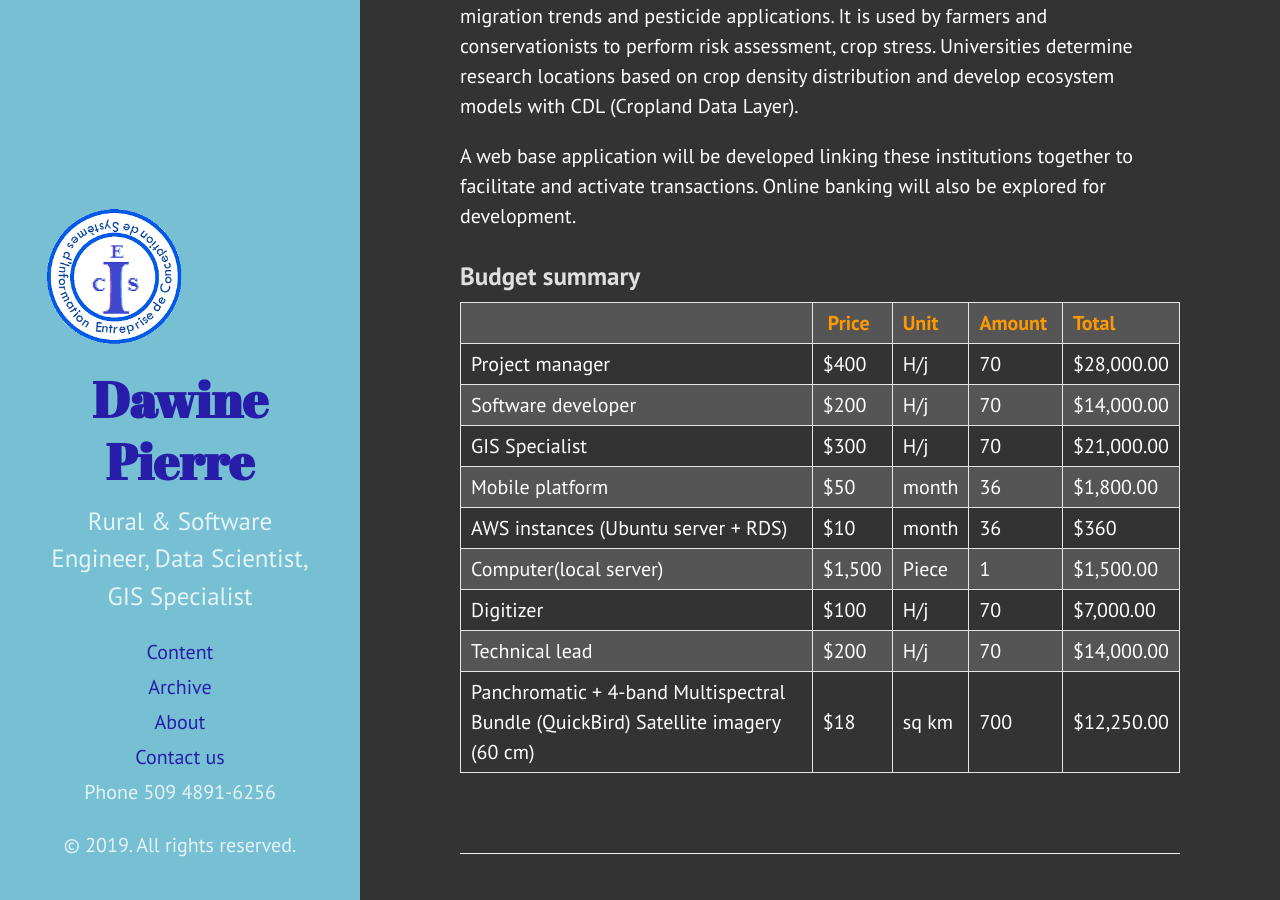
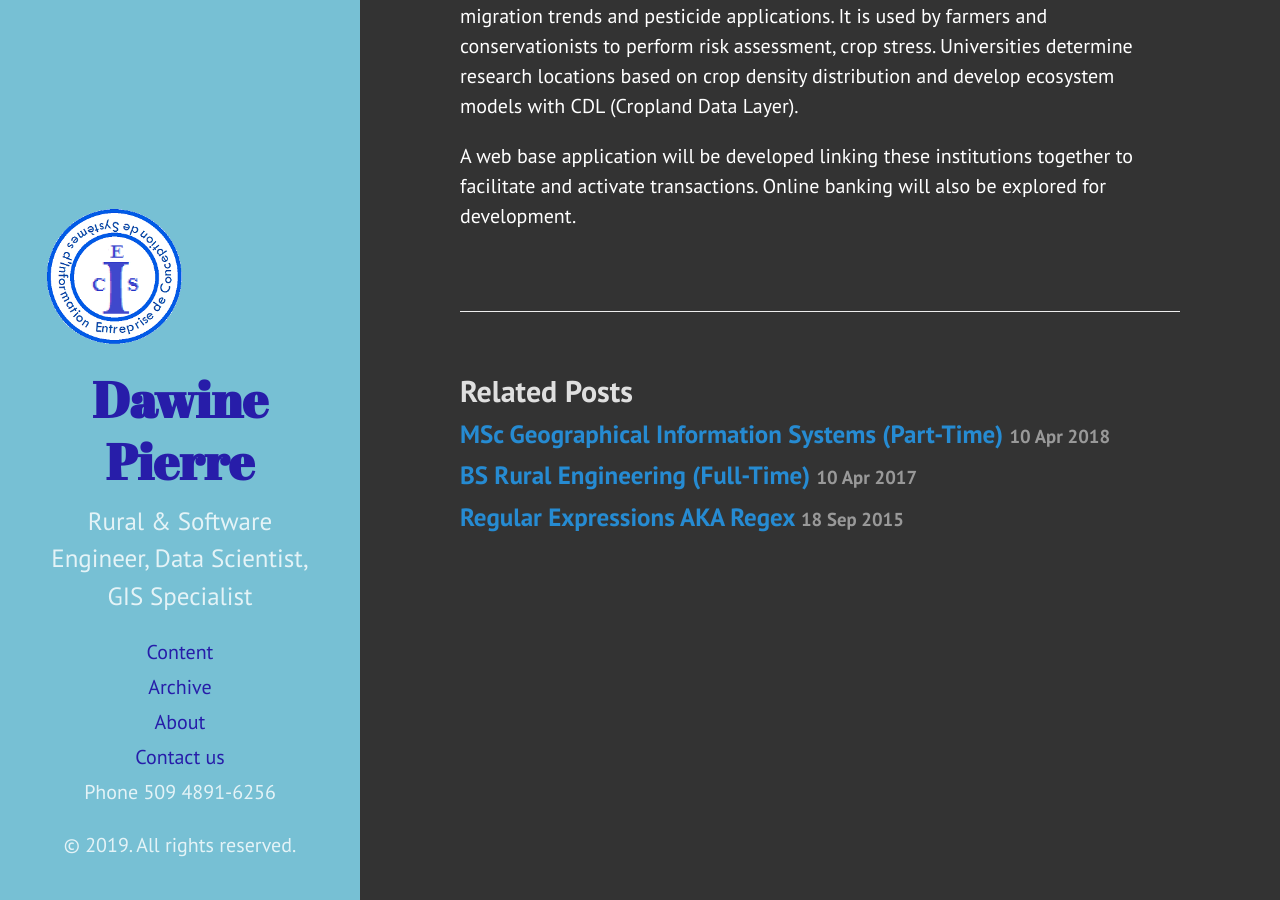
Before and after one commit to pdawine/pdawine.github.io, a Jekyll site: the page built from _posts/2019-02-05-coffee-information-system.md, in a window 1280 px wide and 900 px high, scrolled down 4542 px. Built offline with Jekyll 4.4.1, drawn with Linux system fonts in a browser that asks for light colours.

Commit message:
Update 2019-02-05-coffee-information-system.md

```diff
--- a/_posts/2019-02-05-coffee-information-system.md
+++ b/_posts/2019-02-05-coffee-information-system.md
@@ -62,79 +62,3 @@ Cropland Data Layer inside and outside the farming community will be leveraged i
 Coffee GIS will be enhanced with Cropland Data Layer.  It has proved helpfulness to farmers associations, credit institutions, agriculture input stores, universities and governments in Information sharing and cross-checking.  A fertilizer store, for example, can use Cropland Data Layer to better anticipate how much fertilizer will be needed in speciﬁc regions. The data is also used by pesticide stores to study pest migration trends and pesticide applications. It is used by farmers and conservationists to perform risk assessment, crop stress. Universities determine research locations based on crop density distribution and develop ecosystem models with CDL (Cropland Data Layer).
 
 A web base application will be developed linking these institutions together to facilitate and activate transactions.  Online banking will also be explored for development.
-
-### Budget summary
-<table>
-<tbody>
-<tr>
-<td>&nbsp;</td>
-<td><strong>&nbsp;Price</strong></td>
-<td><strong>Unit&nbsp;</strong></td>
-<td><strong>Amount&nbsp;</strong></td>
-<td><strong>Total&nbsp;</strong></td>
-</tr>
-<tr>
-<td>Project manager</td>
-<td>$400</td>
-<td>H/j</td>
-<td>70</td>
-<td>$28,000.00</td>
-</tr>
-<tr>
-<td>Software developer</td>
-<td>$200</td>
-<td>H/j</td>
-<td>70</td>
-<td>$14,000.00</td>
-</tr>
-<tr>
-<td>GIS Specialist</td>
-<td>$300</td>
-<td>H/j</td>
-<td>70</td>
-<td>$21,000.00</td>
-</tr>
-<tr>
-<td>Mobile platform</td>
-<td>$50</td>
-<td>month</td>
-<td>36</td>
-<td>$1,800.00</td>
-</tr>
-<tr>
-<td>AWS instances (Ubuntu server + RDS)</td>
-<td>$10</td>
-<td>month</td>
-<td>36</td>
-<td>$360</td>
-</tr>
-<tr>
-<td>Computer(local server)</td>
-<td>$1,500</td>
-<td>Piece</td>
-<td>1</td>
-<td>$1,500.00</td>
-</tr>
-<tr>
-<td>Digitizer</td>
-<td>$100</td>
-<td>H/j</td>
-<td>70</td>
-<td>$7,000.00</td>
-</tr>
-<tr>
-<td>Technical lead</td>
-<td>$200</td>
-<td>H/j</td>
-<td>70</td>
-<td>$14,000.00</td>
-</tr>
-<tr>
-<td>Panchromatic + 4-band Multispectral Bundle (QuickBird) Satellite imagery (60 cm)</td>
-<td>$18</td>
-<td>sq km</td>
-<td>700</td>
-<td>$12,250.00</td>
-</tr>
-</tbody>
-</table>
```
